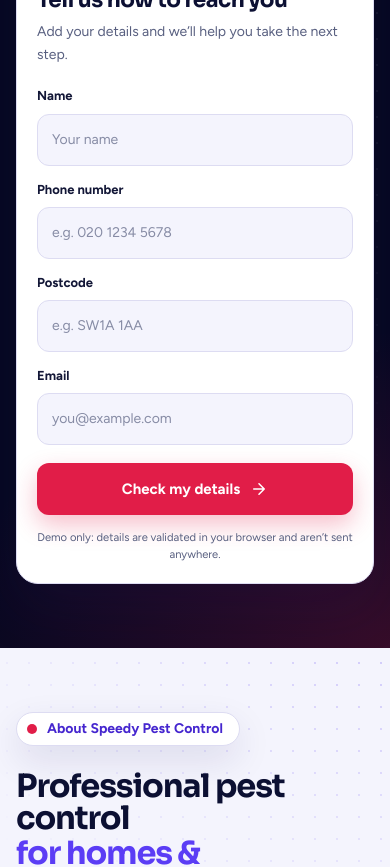
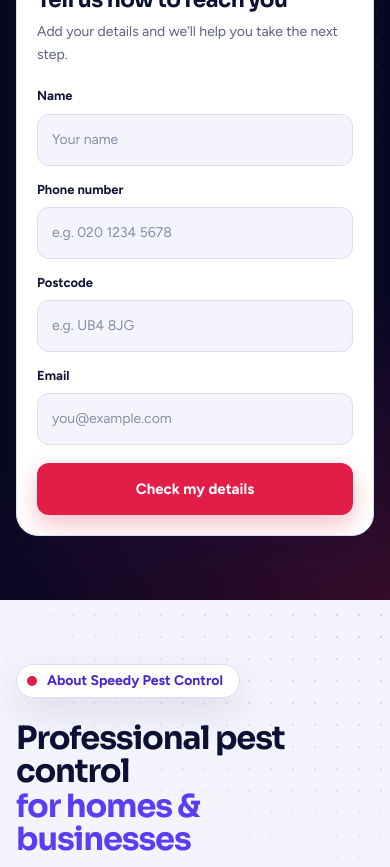
Before and after one commit to ShivanshDeveloper1/Pestiside_Controls, a Next.js app: page / in a window 390 px wide. Shown: the part 1094-1961 px from the top of the page. Built offline with nearby package versions, Linux system fonts and the light colour scheme.

Commit message:
changing logo

```diff
--- a/components/home/Hero.tsx
+++ b/components/home/Hero.tsx
@@ -188,6 +188,8 @@
   const [submitted, setSubmitted] = useState(false);
   const [selected, setSelected] = useState<string | null>(null);
   const reduce = useReducedMotion() ?? false;
+  const [loading, setLoading] = useState(false);
+  const [status, setStatus] = useState<{ type: "success" | "error"; msg: string } | null>(null);
 
   // Cursor spotlight that trails the mouse across the hero
   const mx = useMotionValue(360);
@@ -203,29 +205,41 @@
     my.set(event.clientY - rect.top);
   }
 
-  function handleSubmit(event: FormEvent<HTMLFormElement>) {
-    event.preventDefault();
+ const handleSubmit = async (e: React.FormEvent<HTMLFormElement>) => {
+    e.preventDefault();
+    setLoading(true);
+    setStatus(null);
 
-    const phoneInput = event.currentTarget.querySelector<HTMLInputElement>(
-      "#enquiry-phone",
-    );
+    const formData = new FormData(e.currentTarget);
+    const payload = {
+      name: formData.get("name"),
+      phone: formData.get("phone"),
+      postcode: formData.get("postcode"),
+      email: formData.get("email"),
+      service: formData.get("service") || selected,
+    };
 
-    if (!phoneInput) {
-      throw new Error("The enquiry form is missing its phone number field.");
+    try {
+      const res = await fetch("/api/contact", {
+        method: "POST",
+        headers: { "Content-Type": "application/json" },
+        body: JSON.stringify(payload),
+      });
+
+      const data = await res.json();
+
+      if (data.success) {
+        setStatus({ type: "success", msg: "Enquiry submitted successfully!" });
+        (e.target as HTMLFormElement).reset();
+      } else {
+        setStatus({ type: "error", msg: data.message || "Something went wrong." });
       }
-
-    phoneInput.setCustomValidity(
-      phoneInput.value.replace(/\D/g, "").length >= 7
-        ? ""
-        : "Enter a phone number with at least 7 digits.",
-    );
-
-    if (!event.currentTarget.reportValidity()) {
-      return;
+    } catch (error) {
+      setStatus({ type: "error", msg: "Network error. Please try again." });
+    } finally {
+      setLoading(false);
     }
-
-    setSubmitted(true);
-  }
+  };
 
   return (
     <MotionConfig reducedMotion="user">
@@ -525,86 +539,77 @@
                         )}
                       </AnimatePresence>
 
-                      <form
-                        className="mt-5 grid gap-3.5 sm:grid-cols-2"
-                        onSubmit={handleSubmit}
-                        aria-describedby="form-disclaimer"
-                      >
+                    <form className="mt-5 grid gap-3.5 sm:grid-cols-2" onSubmit={handleSubmit}>
       <input type="hidden" name="service" value={selected ?? ""} />
 
-                        <motion.div variants={rise} className="home-hero__field">
+      <div className="home-hero__field">
         <label htmlFor="enquiry-name">Name</label>
         <input
-                            autoComplete="name"
           id="enquiry-name"
           name="name"
           type="text"
           placeholder="Your name"
           required
           minLength={2}
+          className="w-full"
         />
-                        </motion.div>
+      </div>
 
-                        <motion.div variants={rise} className="home-hero__field">
+      <div className="home-hero__field">
         <label htmlFor="enquiry-phone">Phone number</label>
         <input
-                            autoComplete="tel"
           id="enquiry-phone"
           name="phone"
           type="tel"
-                            inputMode="tel"
           placeholder="e.g. 020 1234 5678"
           required
-                            onChange={(event) => event.currentTarget.setCustomValidity("")}
+          className="w-full"
         />
-                        </motion.div>
+      </div>
 
-                        <motion.div variants={rise} className="home-hero__field">
+      <div className="home-hero__field">
         <label htmlFor="enquiry-postcode">Postcode</label>
         <input
-                            autoComplete="postal-code"
           id="enquiry-postcode"
           name="postcode"
           type="text"
-                            placeholder="e.g. SW1A 1AA"
+          placeholder="e.g. UB4 8JG"
+          required
           minLength={5}
           maxLength={8}
-                            pattern="[A-Za-z0-9 ]{5,8}"
-                            required
+          className="w-full"
         />
-                        </motion.div>
+      </div>
 
-                        <motion.div variants={rise} className="home-hero__field">
+      <div className="home-hero__field">
         <label htmlFor="enquiry-email">Email</label>
         <input
-                            autoComplete="email"
           id="enquiry-email"
           name="email"
           type="email"
           placeholder="you@example.com"
           required
+          className="w-full"
         />
-                        </motion.div>
+      </div>
 
-                        <motion.button
-                          variants={rise}
+      <button
         type="submit"
-                          whileHover={{ y: -1 }}
-                          whileTap={{ scale: 0.98 }}
-                          className="group mt-1 inline-flex min-h-13 w-full cursor-pointer items-center justify-center gap-2.5 rounded-md bg-brand-red text-[0.9375rem] font-bold text-text-inverse shadow-[0_10px_24px_rgb(225_29_72/0.28)] transition-colors hover:bg-brand-red-hover sm:col-span-2"
+        disabled={loading}
+        className="group mt-1 inline-flex min-h-13 w-full cursor-pointer items-center justify-center gap-2.5 rounded-md bg-brand-red text-[0.9375rem] font-bold text-text-inverse shadow-[0_10px_24px_rgb(225_29_72/0.28)] transition-colors hover:bg-brand-red-hover disabled:opacity-50 sm:col-span-2"
       >
-                          Check my details
-                          <Arrow />
-                        </motion.button>
+        {loading ? "Sending..." : "Check my details"}
+      </button>
 
-                        <motion.p
-                          variants={rise}
-                          id="form-disclaimer"
-                          className="text-center text-[0.7rem] leading-normal text-text-secondary sm:col-span-2"
+      {status && (
+        <p
+          className={`text-center text-xs sm:col-span-2 ${
+            status.type === "success" ? "text-green-600 font-semibold" : "text-red-500"
+          }`}
         >
-                          Demo only: details are validated in your browser and
-                          aren’t sent anywhere.
-                        </motion.p>
+          {status.msg}
+        </p>
+      )}
     </form>
                     </motion.div>
                   )}
--- a/components/home/Navbar.tsx
+++ b/components/home/Navbar.tsx
@@ -161,7 +161,7 @@
             onClick={handleNavClick}
             className="hidden shrink-0 transform rounded-full bg-rose-600 px-7 py-3 text-sm font-bold text-white shadow-md shadow-rose-500/25 transition-all duration-300 hover:-translate-y-0.5 hover:bg-rose-700 hover:shadow-lg hover:shadow-rose-500/40 lg:inline-flex lg:items-center"
           >
-            Get a Free Quote
+           Contact Us
           </Link>
 
           {/* Mobile menu trigger */}
@@ -244,7 +244,7 @@
                   onClick={handleNavClick}
                   className="group flex w-full items-center justify-center gap-2 rounded-2xl bg-rose-600 px-6 py-4 text-lg font-bold text-white shadow-lg shadow-rose-500/25 transition-all duration-300 hover:bg-rose-700 hover:shadow-xl hover:shadow-rose-500/40 active:scale-[0.98]"
                 >
-                  Get a Free Quote
+                 Contact Us
                   <ArrowRight className="h-5 w-5 transition-transform duration-300 group-hover:translate-x-1" strokeWidth={2.5} />
                 </Link>
 
--- a/components/layout/Footer.tsx
+++ b/components/layout/Footer.tsx
@@ -36,7 +36,8 @@
             </p>
             <div className="mt-5 flex items-start gap-2.5 text-sm text-slate-300">
               <MapPin className="mt-0.5 size-4 shrink-0 text-violet-300" aria-hidden="true" />
-              <span>London and nearby areas — ask us to confirm coverage.</span>
+              <span> 1300 Uxbridge Road hayes
+Ub4 8JG</span>
             </div>
             <div className="mt-3 flex items-start gap-2.5 text-sm text-slate-300">
               <Building2 className="mt-0.5 size-4 shrink-0 text-violet-300" aria-hidden="true" />
@@ -64,7 +65,7 @@
               href="/quote"
               className="mt-6 inline-flex min-h-11 items-center gap-2 rounded-xl bg-brand-red px-4 text-sm font-bold text-white transition hover:bg-brand-red-hover"
             >
-              Get a free quote
+               Contact Us
               <ArrowRight className="size-4" aria-hidden="true" />
             </Link>
           </nav>
--- a/components/pages/ContactPage.tsx
+++ b/components/pages/ContactPage.tsx
@@ -6,7 +6,7 @@
 import EnquiryForm from "@/components/pages/EnquiryForm";
 import Reveal from "@/components/pages/Reveal";
 
-const BUSINESS_PHONE = "+447440674042";
+const BUSINESS_PHONE = "+447424273808";
 const BUSINESS_EMAIL = "speedopestcontrol1@gmail.com";
 
 export default function ContactPage() {
@@ -49,7 +49,7 @@
                 </span>
 
                 <h2 className="mt-5 font-display text-xl font-bold text-brand-navy">
-                  London service area
+                 1300 Uxbridge Road hayes Ub4 8JG
                 </h2>
 
                 <p className="mt-2 text-sm leading-relaxed text-text-secondary">
--- a/package.json
+++ b/package.json
@@ -14,7 +14,8 @@
     "next": "16.3.6",
     "nodemailer": "^10.0.14",
     "react": "19.2.8",
-    "react-dom": "19.2.8"
+    "react-dom": "19.2.8",
+    "resend": "^6.32.0"
   },
   "devDependencies": {
     "@tailwindcss/postcss": "^4",
```
Also changed, not shown: app/api/contact/route.ts (+63 -48 lines), 1 other file (tests, documents, lock files or other folders). Lines whose indentation alone changed are shown as unchanged.
